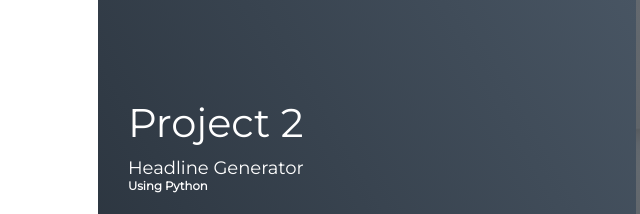
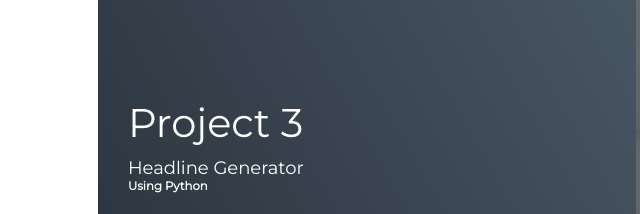
Before and after one commit to divyanshu-912/Myportfolio, a plain HTML site: page index.html in a window 1280 px wide. Shown: the part 1826-2040 px from the top of the page, 4-644 px from the left. Drawn offline with Linux system fonts and the light colour scheme.

Commit message:
Update index.html

```diff
--- a/index.html
+++ b/index.html
@@ -103,7 +103,7 @@
         </div>
         <div class="project-item">
           <div class="project-info">
-            <h1>Project 2</h1>
+            <h1>Project 3</h1>
             <h2>Headline Generator</h2>
             <h3>Using Python</h3>
            <p> <a href="https://github.com/divyanshu-912/headline" type="button" class="cta">Click</a></p>
```
